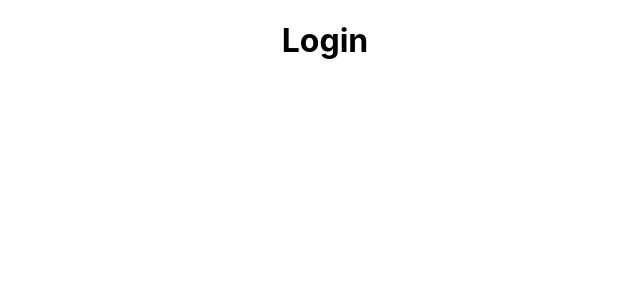
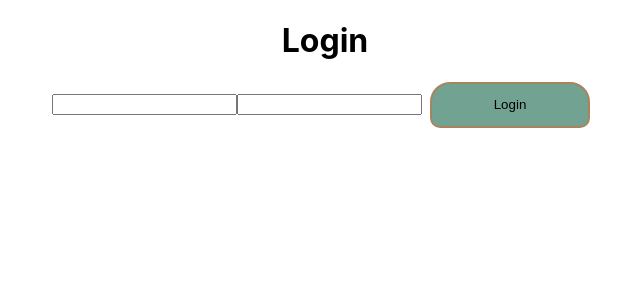
Before and after one commit to anitaki/MVP-Blog-app, a React (Create React App) app in the folder client/: page /login in a window 1280 px wide. Shown: the top 300 px of the page, without its empty margins (315-955 px from the left). Built offline with nearby package versions, Linux system fonts and the light colour scheme.

Commit message:
created Login.js

```diff
--- a/client/src/App.js
+++ b/client/src/App.js
@@ -9,6 +9,7 @@ import axios from "axios";
 import { useState, useEffect  } from 'react';
 import About from './About';
 import Signup from './Signup';
+import Login from './Login';
 
 
 function App() {
@@ -19,8 +20,8 @@ function App() {
           <Routes>
           <Route path="/" element={ <About/> } />
           <Route path="/signup" element={ <Signup/> } />
-          <Route path="/login" element={ <h1>Login</h1> } />
-          <Route path="/profile" element={ <h1>Blog</h1> } />
+          <Route path="/login" element={ <Login/> } />
+          <Route path="/blog" element={ <h1>Blog</h1> } />
           </Routes>
         </div>
       </Router>
--- /dev/null
+++ b/client/src/Login.js
@@ -0,0 +1,40 @@
+import axios from "axios";
+import { useState } from "react";
+import { useNavigate } from "react-router-dom";
+
+
+function Login() {
+  const [username, setUsername] = useState("");
+  const [password, setPassword] = useState("");
+  const navigate = useNavigate();
+
+  function login() {
+  axios.post('http://localhost:3636/login', {username, password})
+  .then(({ data }) => {
+    if (data.message === true) {
+      navigate("/blog");
+    } else {
+      alert(data.message);
+    }
+})
+  }
+
+  return (
+    <div>
+      <h1>Login</h1>
+      <input
+        onChange={(e) => {
+          setUsername(e.target.value);
+        }}
+      />
+      <input
+        onChange={(e) => {
+          setPassword(e.target.value);
+        }}
+      />
+      <button onClick={() => login()}>Login</button>
+    </div>
+  );
+}
+
+export default Login;
```
Also changed, not shown: 1 other file (tests, documents, lock files or other folders).
